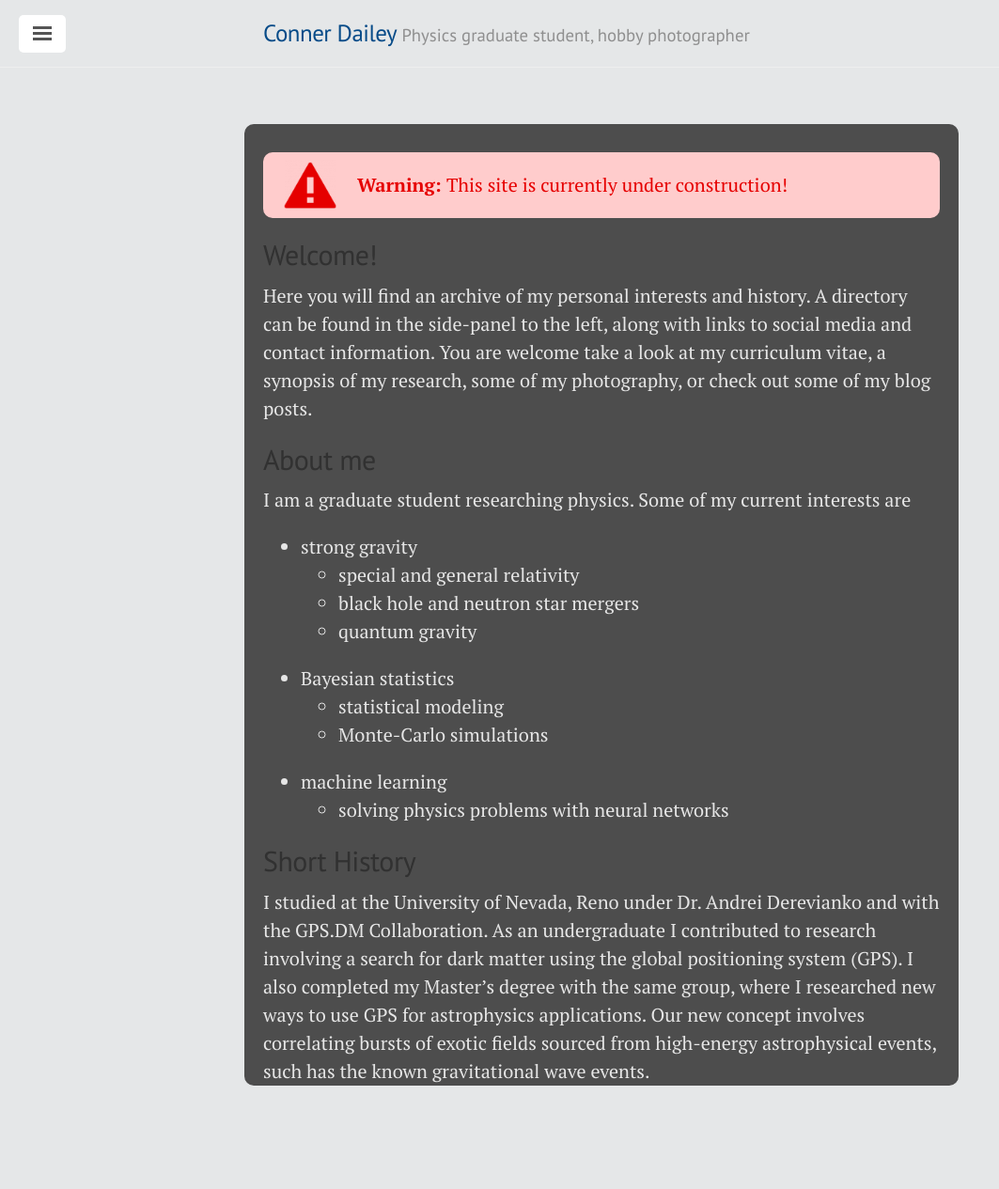
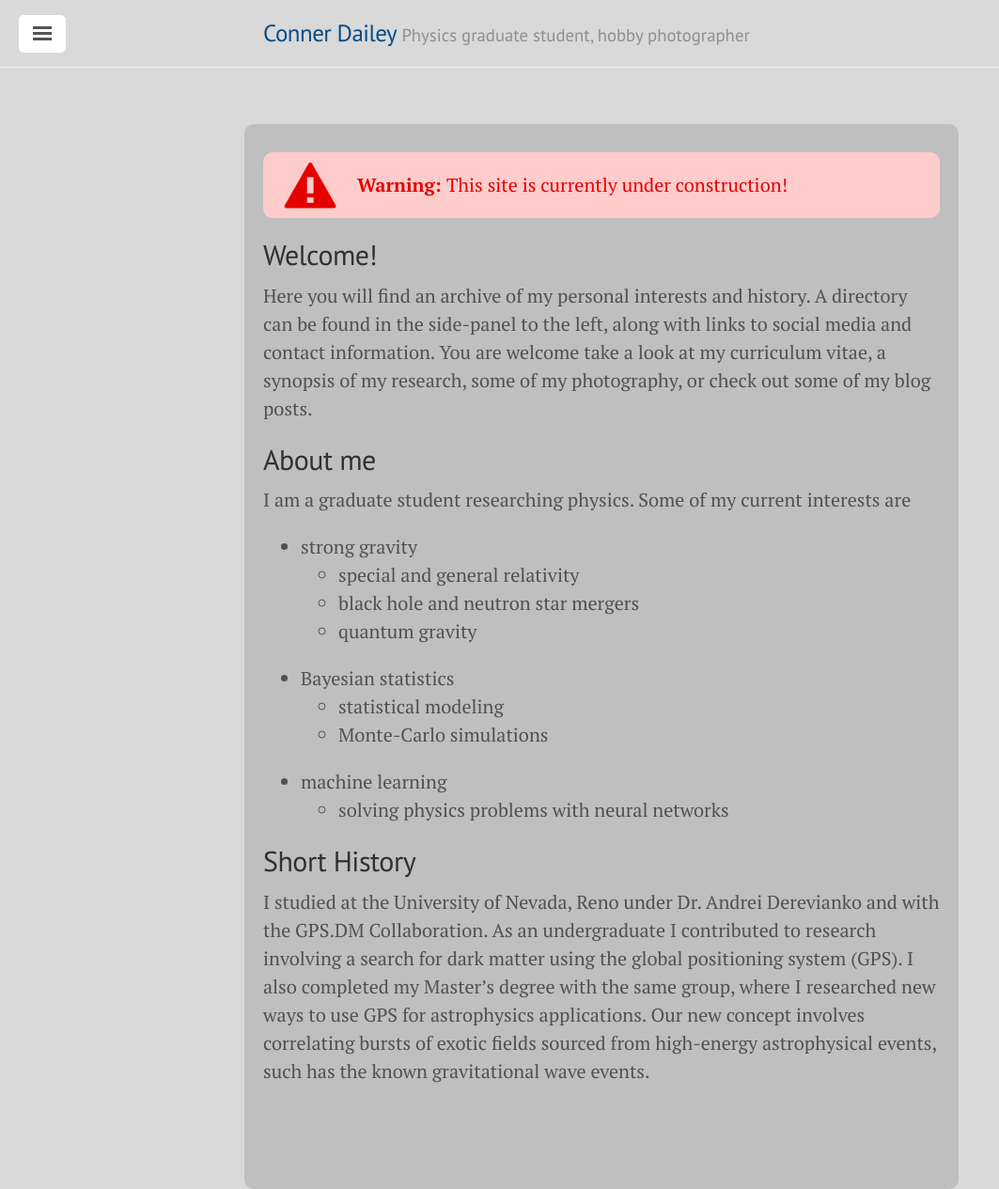
Before and after one commit to TakeTwiceDailey/TakeTwiceDailey.github.io, a Jekyll site: the page built from index.md, in a window 1280 px wide. Shown: the whole page at 94% size, without its empty margins (0-1063 px from the left). Built offline with Jekyll 4.4.1, drawn with Linux system fonts in a browser that asks for light colours; nearby versions of some CDN libraries; before the commit the page ends 1235 px from its top, so only the background shows below that.

Commit message:
style changes

```diff
--- a/_includes/sidebar.html
+++ b/_includes/sidebar.html
@@ -6,7 +6,7 @@
 <div class="sidebar" id="sidebar">
 
   <div class="sidebar-logo" style="text-align:center">
-      <img src="/photos/IMG_20180806_141914_197.jpg" />
+      <img src="/photos/IMG_20180806_141914_197.jpg" style="border-radius:0px"/>
   </div>
 
 
--- a/_layouts/default.html
+++ b/_layouts/default.html
@@ -20,9 +20,10 @@
       </div>
 
       <div class="container content"
-      style="background-color:#4d4d4d;color:#e6e6e6;border-radius:10px">
+      style="background-color:#bfbfbf;border-radius:10px">
         <br>
         {{ content }}
+        <br>
       </div>
     </div>
 
--- a/public/css/poole.css
+++ b/public/css/poole.css
@@ -60,7 +60,7 @@ html {
 
 body {
   color: #515151;
-  background-color: #E5E7E8;
+  background-color: #d9d9d9; /*chnaged to make it darker*/
   -webkit-text-size-adjust: 100%;
       -ms-text-size-adjust: 100%;
 }
```
